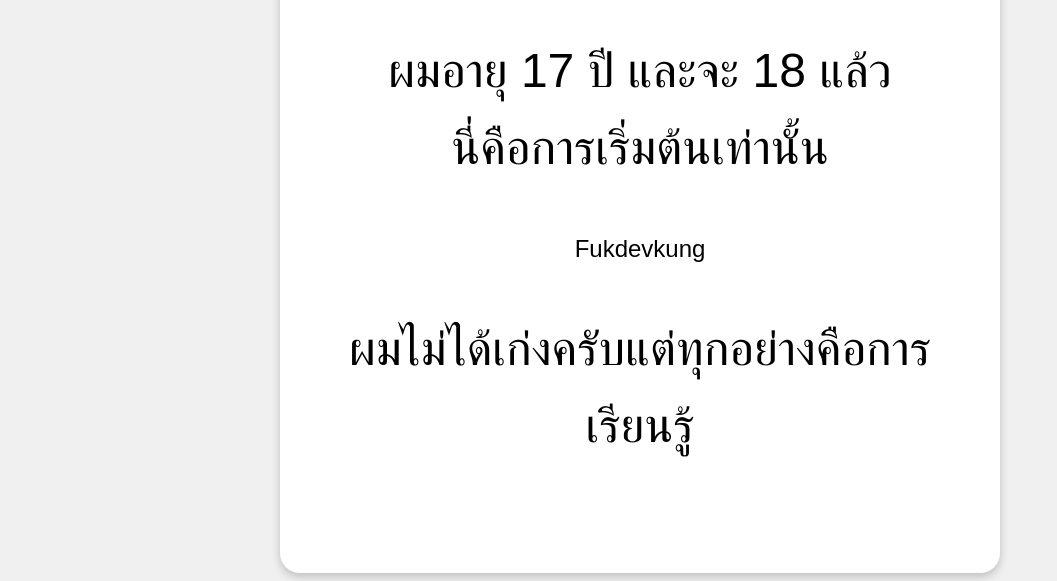
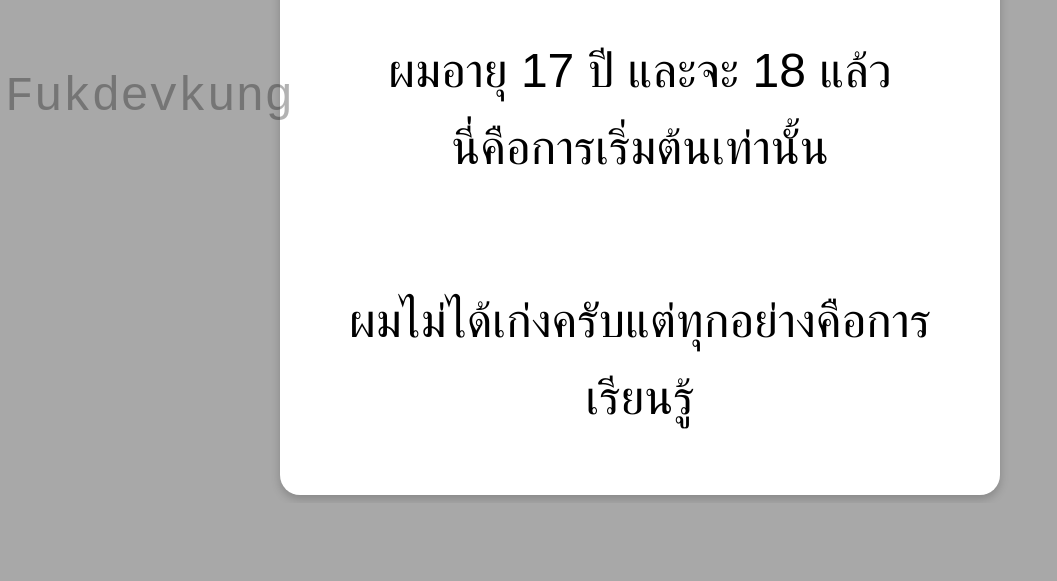
Before and after one commit to FukKung/Fukdev, a plain HTML site: page index.html in a window 1280 px wide. Shown: the part 671-1252 px from the top of the page, without its empty margins (0-1057 px from the left). After the commit the page ends 1174 px from the top, so only its background shows below. Drawn offline with Linux system fonts and the light colour scheme.

Commit message:
style.css

```diff
--- a/style.css
+++ b/style.css
@@ -4,7 +4,7 @@ body {
   justify-content: center;
   align-items: center;
   min-height: 100vh;
-  background-color: #f0f0f0;
+  background-color: #a8a8a8;
   font-size: 24px; /* เพิ่มขนาดตัวอักษรทั่วไป */
 }
 
@@ -41,3 +41,17 @@ p {
   font-size: 2em; /* ขนาดข้อความใหญ่มาก */
   line-height: 1.6;
 }
+/* ... (CSS เดิม) ... */
+
+.watermark {
+  position: absolute;
+  bottom: 5px; /* ชิดขอบล่างมากขึ้น */
+  left: 5px;   /* ชิดขอบซ้ายมากขึ้น */
+  font-size: 2em; /* ปรับขนาดตัวอักษรให้เล็กลง */
+  color: rgba(0, 0, 0, 0.3); /* สีอ่อนลง */
+  font-family: monospace; /* ใช้ฟอนต์แบบ monospace ให้ดูเป็นเครดิต */
+}
+.scrollable-container {
+  height: 200px; /* กำหนดความสูงของ container */
+  overflow-y: auto; /* เปิดใช้งานการเลื่อนในแนวดิ่ง */
+}
```
